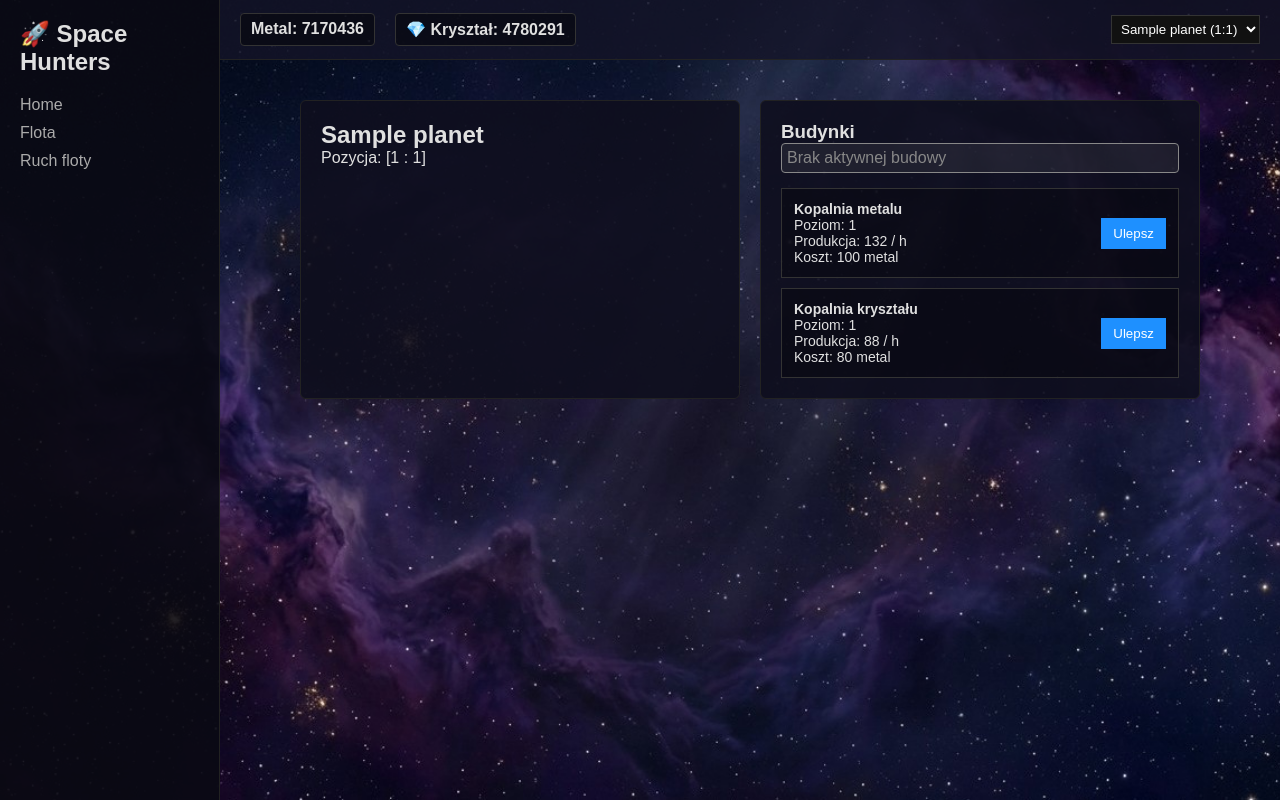
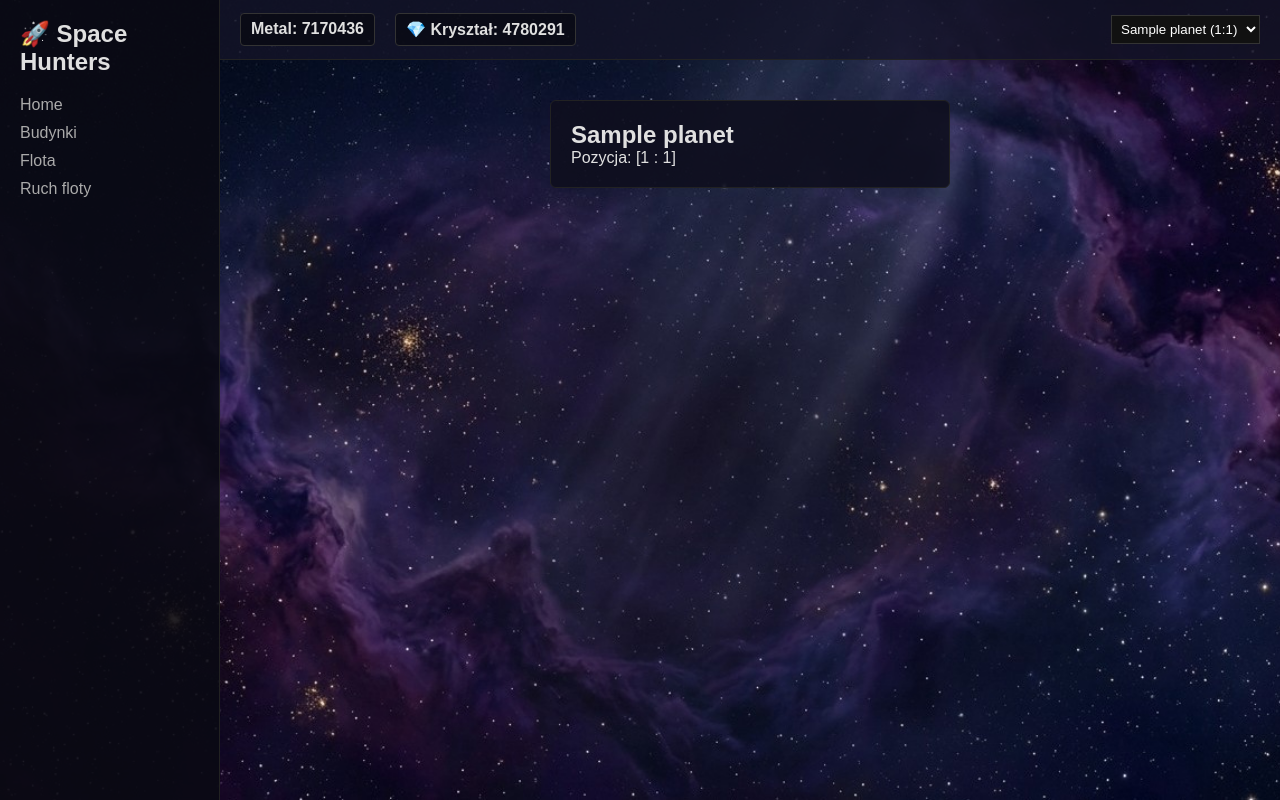
Before and after one commit to Lord-zet/spacehunters, a Django app: page /game/planet/1/ in a window 1280 px wide. Run offline with Django 5.2, Linux system fonts and the light colour scheme; a user stored in the database is signed in; tables that the repository leaves empty hold one stand-in row (values such as "Sample post").

Commit message:
feat: add view, route and template for buildings

```diff
--- a/src/apps/game/static/game/style.css
+++ b/src/apps/game/static/game/style.css
@@ -189,6 +189,11 @@ td, th {
     font-size: 14px;
 }
 
+.building-panel {
+    max-width: 600px;
+    width: 100%;
+}
+
 /* DISABLED BUTTON */
 button:disabled {
     background: #555;
--- a/src/apps/game/templates/game/base.html
+++ b/src/apps/game/templates/game/base.html
@@ -19,6 +19,7 @@
         <nav>
             <ul>
                 <li><a href="{% url 'game:planet_detail' pk=planet.id %}">Home</a></li>
+                <li><a href="{% url 'game:buildings' pk=planet.id %}">Budynki</a></li>
                 <li><a href="{% url 'game:send_fleet' pk=planet.id %}">Flota</a></li>
                 <li><a href="{% url 'game:fleet_list' pk=planet.id %}">Ruch floty</a></li>
             </ul>
--- a/src/apps/game/templates/game/planet_detail.html
+++ b/src/apps/game/templates/game/planet_detail.html
@@ -7,85 +7,10 @@
 
 {% block content %}
 
-    <div class="dashboard">
-
-        <!-- LEFT PANEL -->
         <div class="panel">
             <h2>{{ planet.name }}</h2>
             <p>Pozycja: [{{ planet.x }} : {{ planet.y }}]</p>
         </div>
 
-            <!-- BUILDINGS -->
-        <div class="panel">
-            <h3>Budynki</h3>
-
-                <!-- INFO -->
-            <div class="building-status">
-                {% if building_in_progress %}
-                    <div class="building-active">
-                        W budowie: <strong>{{ planet.building_type }}</strong><br>
-                        Pozostało: {{ planet.building_ends_at|time_remaining }}
-                    </div>
-                {% else %}
-                    <div class="building-idle">
-                        Brak aktywnej budowy
-                    </div>
-                {% endif %}
-            </div>
-
-            <!-- METAL MINE -->
-            <div class="building">
-                <div class="building-info">
-                    <strong>Kopalnia metalu</strong><br>
-                    Poziom: {{ planet.metal_mine_level }}<br>
-                    Produkcja: {{ production.metal }} / h<br>
-
-                    Koszt:
-                    {{ building_costs.metal_mine.metal }} metal
-                    {% if building_costs.metal_mine.crystal %}
-                        {{ building_costs.metal_mine.crystal }} kryształ
-                    {% endif %}
-                </div>
-
-                <form method="post">
-                    {% csrf_token %}
-                    <input type="hidden" name="building" value="metal_mine">
-
-                    <button type="submit"
-                        {% if building_in_progress %}disabled{% endif %}>
-                        Ulepsz
-                    </button>
-                </form>
-            </div>
-
-            <!-- CRYSTAL MINE -->
-            <div class="building">
-                <div class="building-info">
-                    <strong>Kopalnia kryształu</strong><br>
-                    Poziom: {{ planet.crystal_mine_level }}<br>
-                    Produkcja: {{ production.crystal }} / h<br>
-
-                    Koszt:
-                    {{ building_costs.crystal_mine.metal }} metal
-                    {% if building_costs.crystal_mine.crystal %}
-                        {{ building_costs.crystal_mine.crystal }} kryształ
-                    {% endif %}
-                </div>
-
-                <form method="post">
-                    {% csrf_token %}
-                    <input type="hidden" name="building" value="crystal_mine">
-
-                    <button type="submit"
-                        {% if building_in_progress %}disabled{% endif %}>
-                        Ulepsz
-                    </button>
-                </form>
-            </div>
-
-        </div>
-
-    </div>
-
 
 {% endblock %}
--- a/src/apps/game/urls.py
+++ b/src/apps/game/urls.py
@@ -8,4 +8,5 @@ urlpatterns = [
     path("planet/<int:pk>/switch/", views.switch_planet, name="switch_planet"),
     path("planet/<int:pk>/send-fleet/", views.send_fleet, name="send_fleet"),
     path("planet/<int:pk>/fleets/", views.fleet_list, name="fleet_list"),
+    path("planet/<int:pk>/buildings/", views.planet_buildings, name="buildings"),
 ]
--- a/src/apps/game/views.py
+++ b/src/apps/game/views.py
@@ -38,6 +38,22 @@ def planet_detail(request, pk):
 
     request.session["active_planet_id"] = planet.id
 
+    background = get_planet_background(planet)
+
+    context = {
+        "planet": planet,
+        "background": background,
+    }
+    return render(request, "game/planet_detail.html", context)
+
+@login_required
+def planet_buildings(request, pk):
+    planet = get_object_or_404(Planet, pk=pk, owner=request.user)
+    planet.update_resources()
+    planet.save()
+
+    request.session["active_planet_id"] = planet.id
+
     finished = planet.finish_building_if_ready()
     if finished:
         messages.success(request, "Budowa została zakończona.")
@@ -66,7 +82,8 @@ def planet_detail(request, pk):
         "building_in_progress": planet.is_building_in_progress(),
         "background": background,
     }
-    return render(request, "game/planet_detail.html", context)
+    return render(request, "game/buildings.html", context)
+
 
 @login_required
 def switch_planet(request, pk):
```
Also changed, not shown: src/apps/game/templates/game/buildings.html (added, +81 -0 lines).
